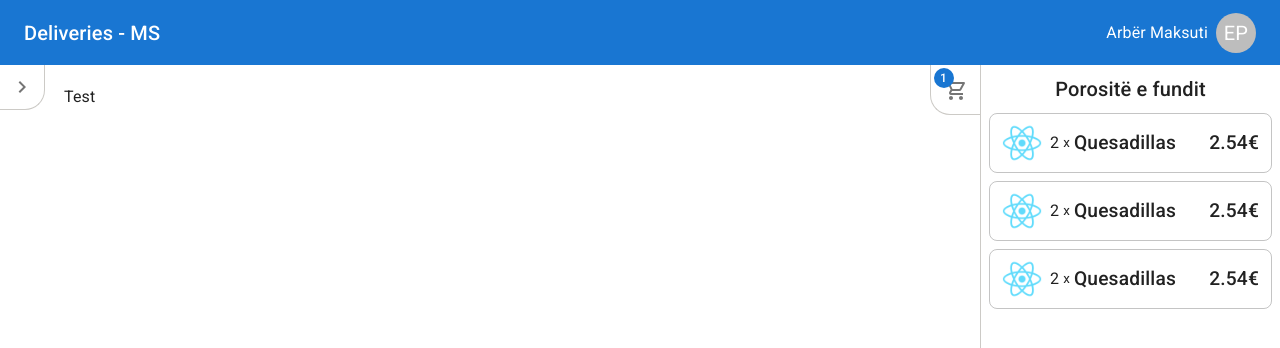
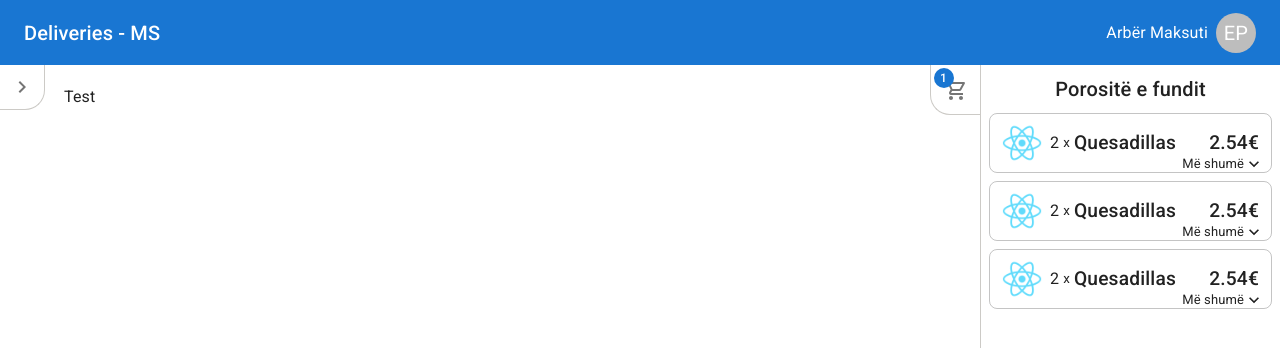
Before and after one commit to arbermaksuti/deliveries-ms-frontend, a React (Create React App) app: page /dashboard in a window 1280 px wide. Shown: the top 348 px of the page. Built offline with nearby package versions, Linux system fonts and the light colour scheme.

Commit message:
change added items design

```diff
--- a/src/components/Added_Item.tsx
+++ b/src/components/Added_Item.tsx
@@ -1,7 +1,6 @@
-import { Close } from '@mui/icons-material'
-import { Box, CircularProgress, IconButton, Typography } from '@mui/material'
+import { KeyboardArrowDown } from '@mui/icons-material'
+import { Box, Button, CircularProgress, Typography } from '@mui/material'
 import { useState } from 'react'
-import { colors } from 'src/utils/colors'
 
 interface Props {
   id: number | string
@@ -9,12 +8,12 @@ interface Props {
   quantity: number | string
   name: string
   price: number | string
-  smallDevice: boolean
+  description: string
   loading: number | string
   onRemove: (id: any) => void
 }
 const Added_Item: React.FC<Props> = (props) => {
-  const { id, img, quantity, name, price, smallDevice, loading, onRemove } =
+  const { id, img, quantity, name, price, description, loading, onRemove } =
     props
   const [removeItem, setRemoveItem] = useState<boolean>(false)
 
@@ -24,48 +23,33 @@ const Added_Item: React.FC<Props> = (props) => {
         mb: 1,
         border: '1px solid rgba(0, 0, 0, 0.23)',
         borderRadius: '8px',
-        px: 1.5,
-        py: 0.8,
-        height: '60px',
-        position: 'relative',
+        p: 1.5,
+        pb: removeItem ? 1 : 1.5,
         overflow: 'hidden',
-        display: 'flex',
-        alignItems: 'center',
-        justifyContent: 'center',
-      }}
-      onMouseEnter={() => {
-        !smallDevice && setRemoveItem(true)
-      }}
-      onMouseLeave={() => {
-        !smallDevice && setRemoveItem(false)
-      }}
-      onClick={() => {
-        smallDevice && setRemoveItem(!removeItem)
+        height: removeItem ? 'fit-content' : '60px',
+        transition: 'all 0.2s',
       }}
     >
       {loading === id ? (
-        <CircularProgress />
-      ) : (
         <Box
           sx={{
-            position: 'absolute',
-            top: removeItem ? '-62px' : 0,
-            bottom: 0,
-            left: 0,
-            right: 0,
-            transition: 'top 0.2s',
-            overflow: 'hidden',
+            maxHeight: `calc(60px - 24px - 2px)`,
+            display: 'flex',
+            alignItems: 'center',
+            justifyContent: 'center',
           }}
         >
+          <CircularProgress />
+        </Box>
+      ) : (
+        <>
           <Box
             sx={{
-              height: '100%',
-              maxHeight: '60px',
-              width: '100%',
+              maxHeight: `calc(60px - 24px - 2px)`,
               display: 'flex',
               alignItems: 'center',
-              px: 1.5,
-              py: 0.8,
+              margin: 'auto',
+              position: 'relative',
             }}
           >
             <img src={img} alt="Product" width={40} />
@@ -83,28 +67,47 @@ const Added_Item: React.FC<Props> = (props) => {
             >
               {price}€
             </Typography>
+            {!removeItem && (
+              <Box
+                sx={{
+                  position: 'absolute',
+                  bottom: '-14px',
+                  right: '-5px',
+                  display: 'flex',
+                  alignItems: 'center',
+                  cursor: 'pointer',
+                }}
+                onClick={() => setRemoveItem(true)}
+              >
+                <Typography fontSize="small">Më shumë</Typography>
+                <KeyboardArrowDown fontSize="small" />
+              </Box>
+            )}
           </Box>
           <Box
-            sx={{
-              height: '100%',
-              maxHeight: '60px',
-              width: '100%',
-              display: 'flex',
-              alignItems: 'center',
-              justifyContent: 'space-between',
-              px: 1.5,
-              py: 0.8,
-              backgroundColor: '#ee2400',
-            }}
+            sx={{ mt: 1, pl: 0.5, display: 'flex', flexDirection: 'column' }}
           >
-            <Typography sx={{ fontSize: 'small', color: colors.default_white }}>
-              Dëshiroj të e largoj këtë porosi!
-            </Typography>
-            <IconButton onClick={onRemove}>
-              <Close sx={{ color: colors.default_white }} />
-            </IconButton>
+            <Typography sx={{ fontSize: '14px' }}>{description}</Typography>
+            <Box sx={{ alignSelf: 'end', mt: 0.5 }}>
+              <Button
+                variant="contained"
+                size="small"
+                sx={{ mr: 1 }}
+                onClick={() => setRemoveItem(false)}
+              >
+                Mbyll
+              </Button>
+              <Button
+                variant="contained"
+                size="small"
+                color="error"
+                onClick={onRemove}
+              >
+                Fshij
+              </Button>
+            </Box>
           </Box>
-        </Box>
+        </>
       )}
     </Box>
   )
--- a/src/layout/Right_Sidebar.tsx
+++ b/src/layout/Right_Sidebar.tsx
@@ -6,9 +6,30 @@ import { colors } from 'src/utils/colors'
 import { navbar_height, rightSidebar_width } from 'src/utils/consts'
 
 const added_items = [
-  { id: 1, img: '/logo192.png', quantity: 2, name: 'Quesadillas', price: 2.54 },
-  { id: 2, img: '/logo192.png', quantity: 2, name: 'Quesadillas', price: 2.54 },
-  { id: 3, img: '/logo192.png', quantity: 2, name: 'Quesadillas', price: 2.54 },
+  {
+    id: 1,
+    img: '/logo192.png',
+    quantity: 2,
+    name: 'Quesadillas',
+    price: 2.54,
+    description: 'Just for testing',
+  },
+  {
+    id: 2,
+    img: '/logo192.png',
+    quantity: 2,
+    name: 'Quesadillas',
+    price: 2.54,
+    description: 'Just for testing',
+  },
+  {
+    id: 3,
+    img: '/logo192.png',
+    quantity: 2,
+    name: 'Quesadillas',
+    price: 2.54,
+    description: 'Just for testing',
+  },
 ]
 
 interface Props {
@@ -57,7 +78,6 @@ const Right_Sidebar: React.FC<Props> = (props) => {
           <Added_Item
             {...item}
             key={item.id}
-            smallDevice={smallDevice}
             loading={loading}
             onRemove={() => remove_item_handler(item.id)}
           />
```
